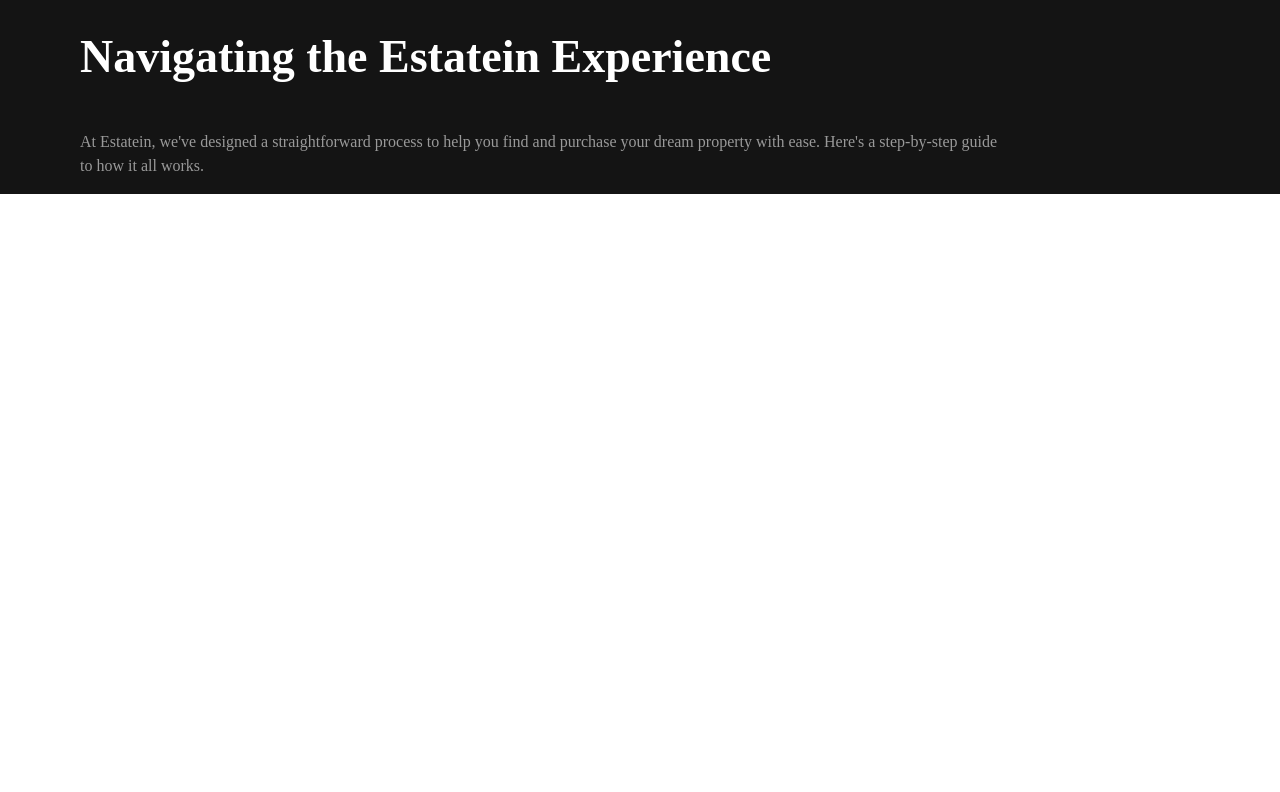
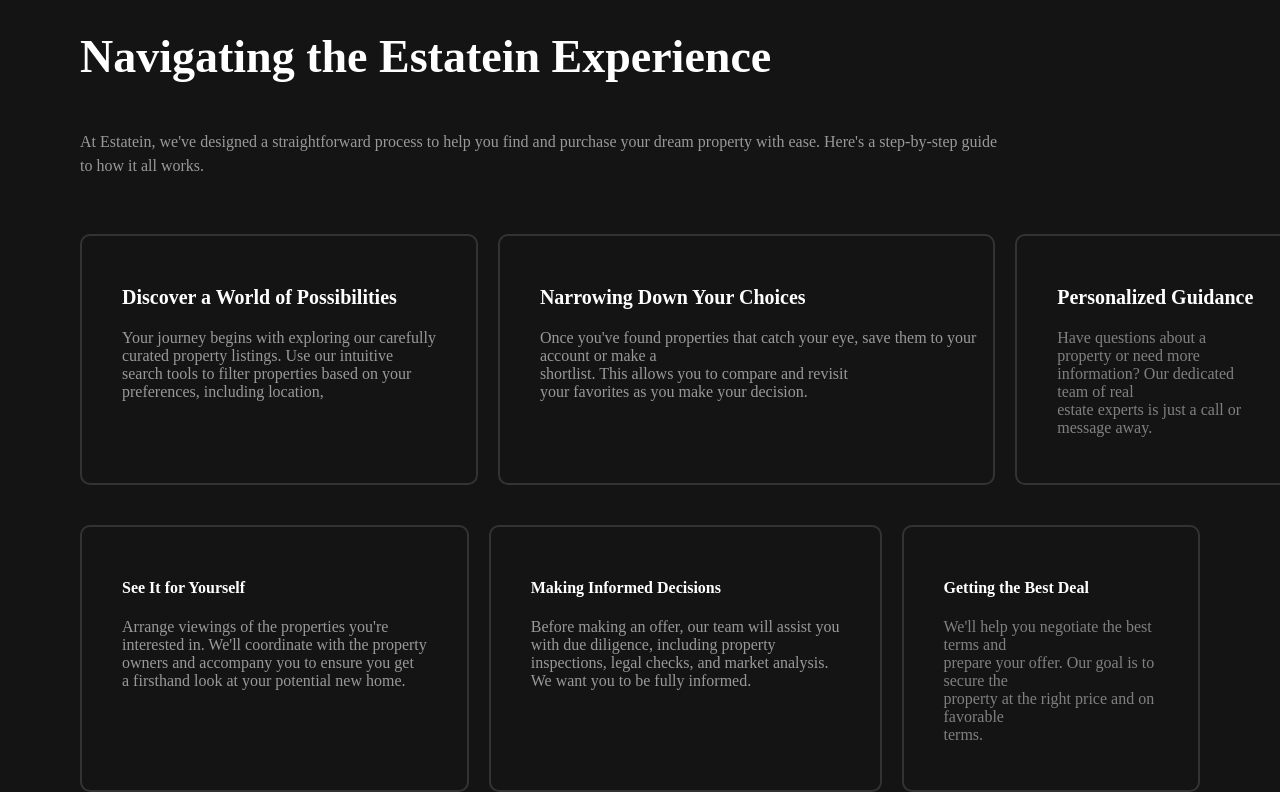
Before and after one commit to DeVTeJ10/Home-ly, a React (Vite) app: page /about-us in a window 1280 px wide. Shown: the part 1843-2635 px from the top of the page. Before the commit the page ends 2037 px from the top, so only its background shows below. Built offline with nearby package versions, Linux system fonts and the light colour scheme.

Commit message:
Navigating the Estatein experience

```diff
--- a/src/pages/aboutUs/aboutUs.css
+++ b/src/pages/aboutUs/aboutUs.css
@@ -103,11 +103,12 @@
 
 p{
     color: gray;
+    font-size: 16px;
 }
 
 .starprops{
-padding-top: 40px;
-background-color: #141414;
+    padding-top: 40px;
+    background-color: #141414;
 }
 
 .qwertyuiop{
--- a/src/pages/aboutUs/aboutUsPage.jsx
+++ b/src/pages/aboutUs/aboutUsPage.jsx
@@ -115,8 +115,8 @@
                 <h3>Client-Centric</h3>
               </div>
               <p>
-              Your dreams and needs are at the center of<br></br> our universe.
-               We listen, understand.
+                Your dreams and needs are at the center of<br></br> our
+                universe. We listen, understand.
               </p>
             </div>
             <div className="starcomp">
@@ -130,8 +130,8 @@
                 <h3>Our Commitment</h3>
               </div>
               <p>
-                We are dedicated to providing you with the <br></br>highest level of service,
-                professionalism.
+                We are dedicated to providing you with the <br></br>highest
+                level of service, professionalism.
               </p>
             </div>
           </div>
@@ -148,38 +148,36 @@
           <h1>Our Achievements</h1>
           <div className="allProperties">
             <p className="xplore">
-            Our story is one of continuous growth and evolution. We started as a small team with big dreams,
-            determined to create a real estate platform that<br></br> transcended the ordinary.
+              Our story is one of continuous growth and evolution. We started as
+              a small team with big dreams, determined to create a real estate
+              platform that<br></br> transcended the ordinary.
             </p>
           </div>
         </div>
       </div>
       <div className="qwertysp">
         <div className="qwertyuiop">
-            <h3>
-              3+ Years of Excellence
-            </h3>
+          <h3>3+ Years of Excellence</h3>
           <p className="learnHow">
-            With over 3 years in the industry, we've<br></br> amassed a wealth of knowledge and<br>
-            </br> experience.
+            With over 3 years in the industry, we've<br></br> amassed a wealth
+            of knowledge and<br></br> experience.
           </p>
         </div>
         <div className="qwertyuiop">
-            <h3>
-              Happy Clients
-            </h3>
+          <h3>Happy Clients</h3>
           <p className="learnHow">
-            Our greatest achievement is the satisfaction<br></br> of our clients.
-            Their success stories fuel our<br></br> passion for what we do.
+            Our greatest achievement is the satisfaction<br></br> of our
+            clients. Their success stories fuel our<br></br> passion for what we
+            do.
           </p>
         </div>
         <div className="qwertyuiop">
           <h3>Industry Recognition</h3>
           <p className="learnHowss">
             We've earned the respect of our peers and<br></br> industry leaders,
-                with accolades and awards<br></br> that reflect our commitment to excellence.
+            with accolades and awards<br></br> that reflect our commitment to
+            excellence.
           </p>
-
         </div>
       </div>
       <div className="Navstarsign">
@@ -193,10 +191,62 @@
           <div className="allProperties">
             <p className="xplore">
               At Estatein, we've designed a straightforward process to help you
-                  find and purchase your dream property with ease.
-                  Here's a step-by-step guide<br></br> to how it all works.
+              find and purchase your dream property with ease. Here's a
+              step-by-step guide<br></br> to how it all works.
             </p>
           </div>
+        </div>
+      </div>
+      <div className="qwertysp">
+        <div className="qwertyuiop">
+          <h3>Discover a World of Possibilities</h3>
+          <p className="learnHow">
+            Your journey begins with exploring our carefully<br></br> curated
+            property listings. Use our intuitive<br></br> search tools to filter
+            properties based on your<br></br> preferences, including location,
+          </p>
+        </div>
+        <div className="qwertyuiop">
+          <h3>Narrowing Down Your Choices</h3>
+          <p className="learnHow">
+            Once you've found properties that catch your eye, save them to your
+            <br></br> account or make a<br></br> shortlist. This allows you to
+            compare and revisit<br></br> your favorites as you make your
+            decision.
+          </p>
+        </div>
+        <div className="qwertyuiop">
+          <h3>Personalized Guidance</h3>
+          <p className="learnHowss">
+            Have questions about a property or need more<br></br> information?
+            Our dedicated team of real<br></br> estate experts is just a call or
+            message away.
+          </p>
+        </div>
+      </div>
+      <div className="qwertysp">
+        <div className="qwertyuiop">
+          <h4>See It for Yourself</h4>
+          <p className="learnHow">
+          Arrange viewings of the properties you're<br></br> interested in.
+          We'll coordinate with the property<br></br> owners and accompany
+          you to ensure you get<br></br> a firsthand look at your potential new home.
+          </p>
+        </div>
+        <div className="qwertyuiop">
+          <h4>Making Informed Decisions</h4>
+          <p className="learnHow">
+            Before making an offer, our team will assist you<br></br> with due diligence, including property<br></br>
+            inspections,
+            legal checks, and market analysis.<br></br> We want you to be fully informed.
+          </p>
+        </div>
+        <div className="qwertyuiop">
+          <h4>Getting the Best Deal</h4>
+          <p className="learnHowss">
+          We'll help you negotiate the best terms and<br></br> prepare your offer.
+          Our goal is to secure the<br></br> property at the right price and on favorable<br></br> terms.
+          </p>
         </div>
       </div>
     </div>
```
Lines whose indentation alone changed are shown as unchanged.
